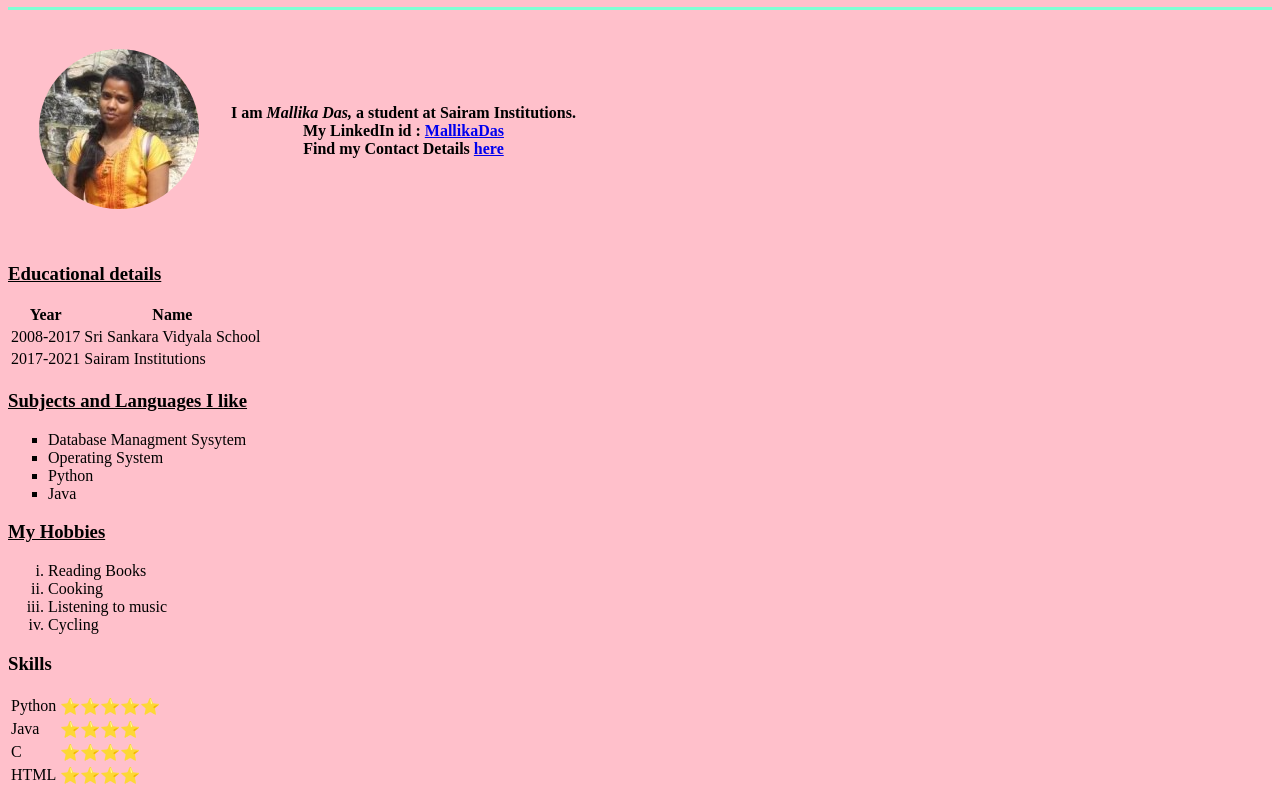
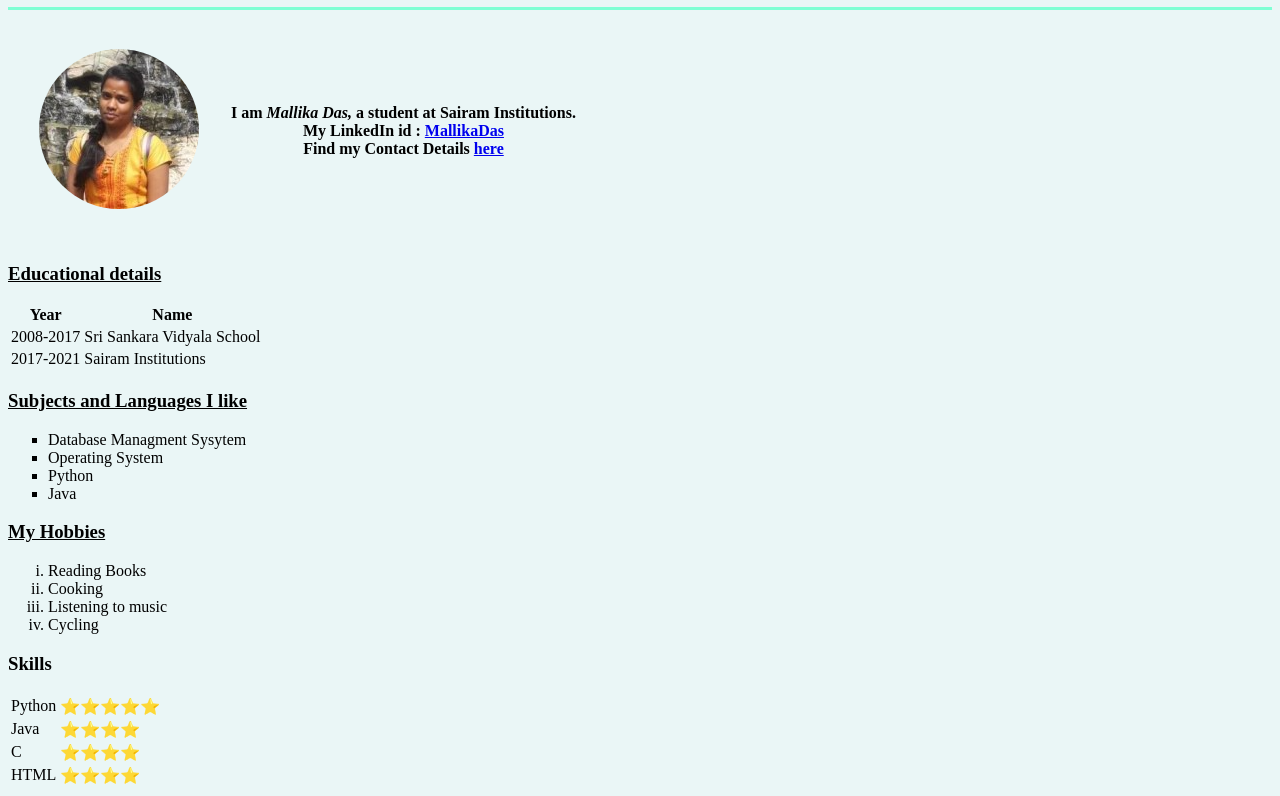
Before and after one commit to MallikaDas/cv, a plain HTML site: page index.html in a window 1280 px wide. Shown: the part 84-880 px from the top of the page. Drawn offline with Linux system fonts and the light colour scheme.

Commit message:
Update index.html

```diff
--- a/index.html
+++ b/index.html
@@ -4,7 +4,7 @@
 		<meta charset="utf-8">
 		<title> Personal Page </title>
 	</head>
-	<body bgcolor="pink">
+	<body bgcolor="#EAF6F6">
 		<hr size="3" color="#7FFFD4">
 		<center><h1>Little bit about Myself</h1></center>
 		<hr size="3" color="#7FFFD4">
```
